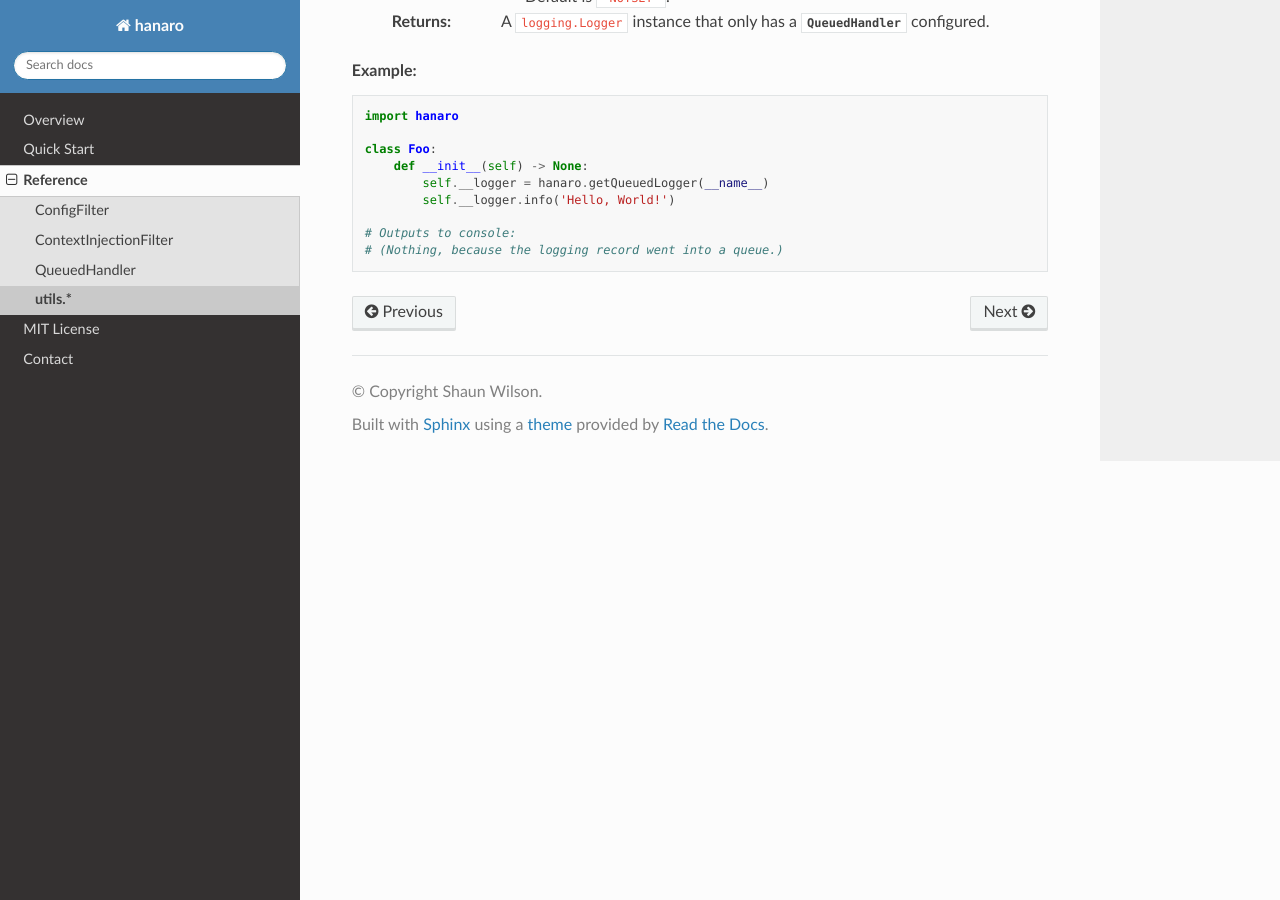
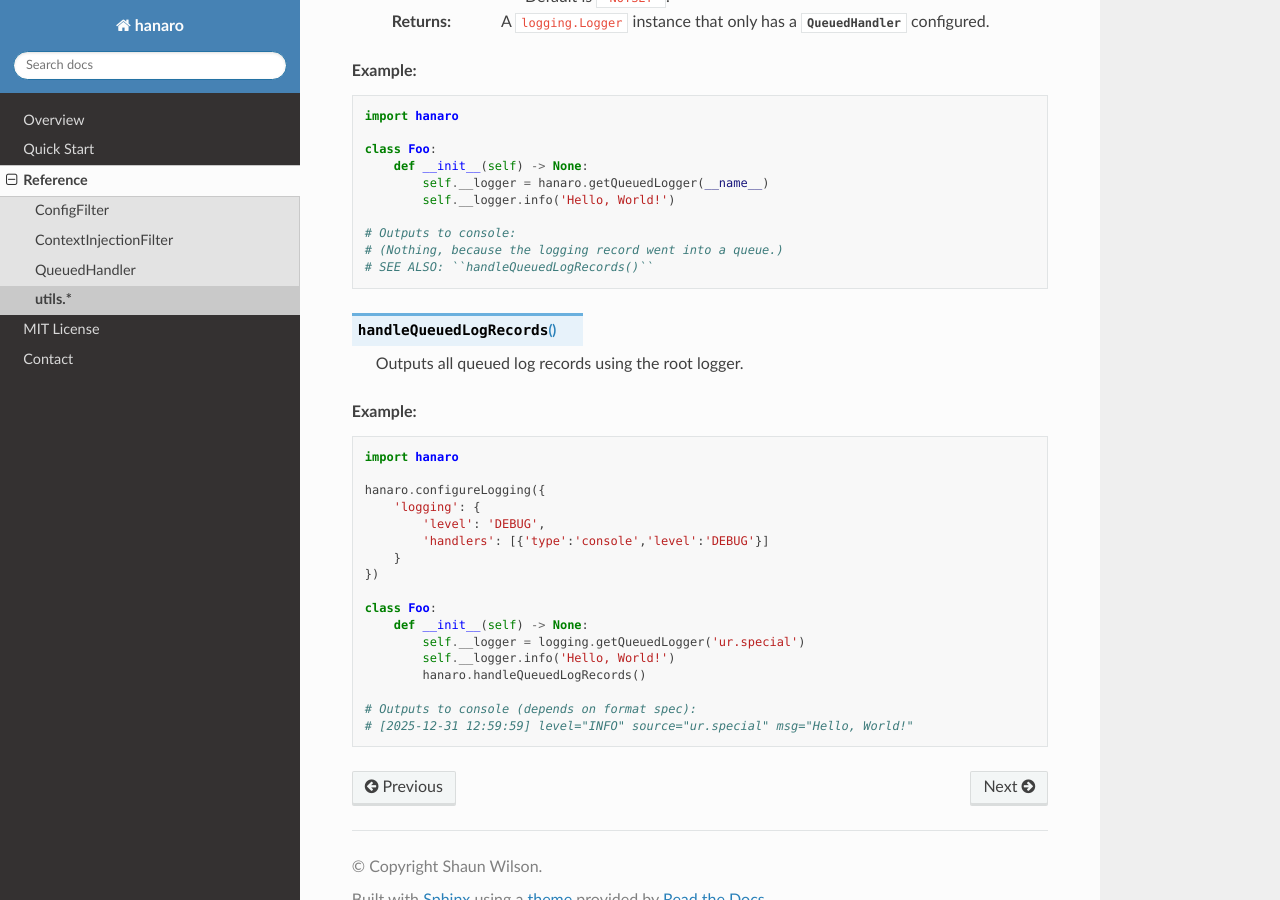
Before and after one commit to wilson0x4d/hanaro, a Sphinx documentation site: the page built from docs/ref/utils.rst, in a window 1280 px wide and 900 px high, scrolled down 1447 px. Built offline with Sphinx 7.4.7 and the Read the Docs theme 3.1.0, drawn with Linux system fonts in a browser that asks for light colours.

Commit message:
improve(utils): add `handleQueuedLogRecords()`
- modifies `configureLogging` to accept a simple `dict` of settings.

```diff
--- a/docs/ref/utils.rst
+++ b/docs/ref/utils.rst
@@ -73,3 +73,31 @@
 
     # Outputs to console:
     # (Nothing, because the logging record went into a queue.)
+    # SEE ALSO: ``handleQueuedLogRecords()``
+
+.. py:function:: handleQueuedLogRecords()
+    :canonical: hanaro.utils.handleQueuedLogRecords
+
+    Outputs all queued log records using the root logger.
+
+.. rubric:: Example:
+
+.. code:: python
+
+    import hanaro
+
+    hanaro.configureLogging({
+        'logging': {
+            'level': 'DEBUG',
+            'handlers': [{'type':'console','level':'DEBUG'}]
+        }
+    })
+
+    class Foo:
+        def __init__(self) -> None:
+            self.__logger = logging.getQueuedLogger('ur.special')
+            self.__logger.info('Hello, World!')
+            hanaro.handleQueuedLogRecords()
+
+    # Outputs to console (depends on format spec):
+    # [2025-12-31 12:59:59] level="INFO" source="ur.special" msg="Hello, World!"
```
Also changed, not shown: 1 other file.
